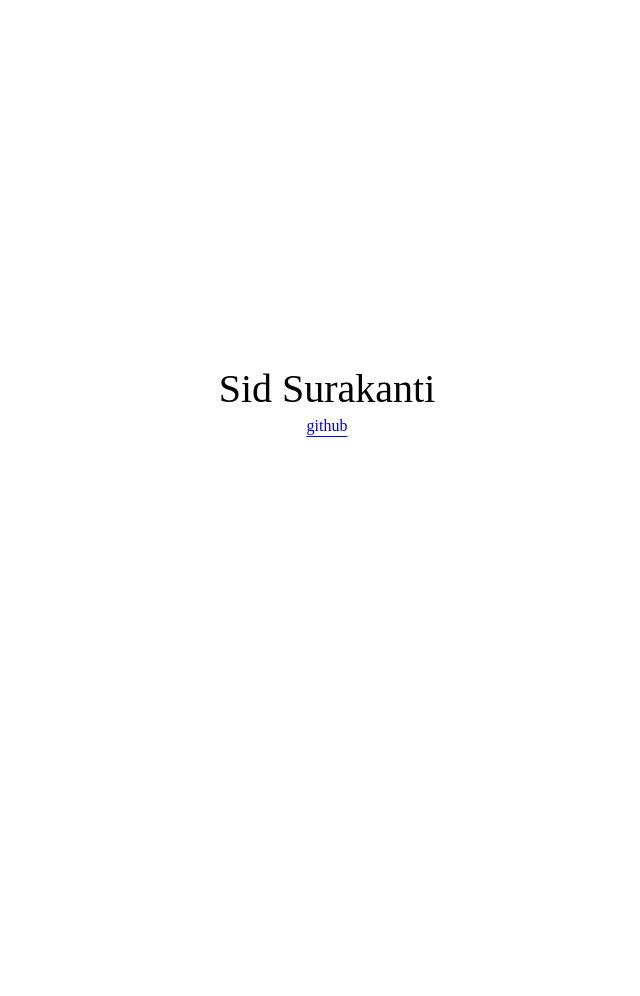
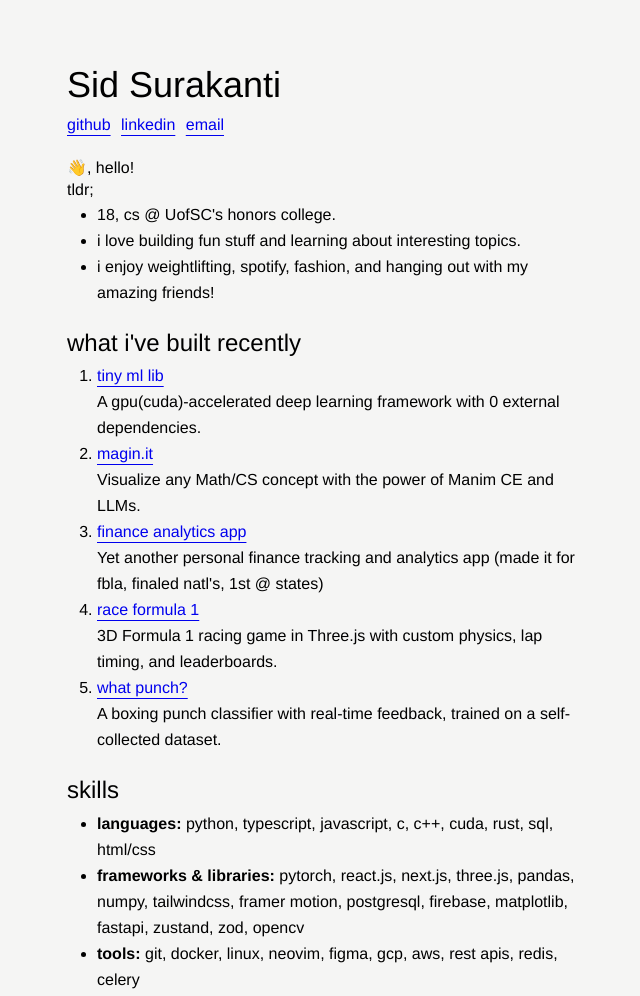
Before and after one commit to sidsurakanti/sidsurakanti.github.io, a plain HTML site: page index.html in a window 1280 px wide. Shown: the whole page, without its empty margins (313-953 px from the left). Before the commit the page ends 800 px from the top, so only its background shows below. Drawn offline with Linux system fonts and the light colour scheme.

Commit message:
feat: added stuff for assignment 2

```diff
--- a/index.html
+++ b/index.html
@@ -3,44 +3,109 @@
   <head>
     <meta charset="UTF-8" />
     <meta name="viewport" content="width=device-width, initial-scale=1.0" />
-    <title>CS190: Sid Surakanti</title>
-    <style>
-      * {
-        margin: 0;
-        padding: 0;
-        box-sizing: border-box;
-      }
-
-      body {
-        min-height: 100vh;
-        width: 100%;
-        font-family: "Times New Roman", Times, serif;
-      }
-
-      main {
-        height: 100vh;
-        width: 100%;
-        display: flex;
-        flex-direction: column;
-        justify-content: center;
-        align-items: center;
-      }
-
-      h1 {
-        font-weight: 400;
-        font-size: 40px;
-        margin-bottom: 5px;
-      }
-
-      a {
-        text-underline-offset: 5px;
-      }
-    </style>
+    <link rel="stylesheet" href="./styles.css" />
+    <title>Sid Surakanti</title>
   </head>
   <body>
     <main>
-      <h1>Sid Surakanti</h1>
-      <a href="https://github.com/sidsurakanti" target="_blank"> github </a>
+      <section>
+        <h1>Sid Surakanti</h1>
+        <div class="space-x-2">
+          <a href="https://github.com/sidsurakanti" target="_blank"> github </a>
+
+          <a href="https://www.linkedin.com/in/sidsurakanti/" target="_blank">
+            linkedin
+          </a>
+
+          <a href="mailto:sidsurakanti2@gmail.com" target="_blank"> email </a>
+        </div>
+      </section>
+
+      <section>
+        <span>
+          <p>👋, hello!</p>
+          <p>tldr;</p>
+          <ul>
+            <li>18, cs @ UofSC's honors college.</li>
+            <li>
+              i love building fun stuff and learning about interesting topics.
+            </li>
+            <li>
+              i enjoy weightlifting, spotify, fashion, and hanging out with my
+              amazing friends!
+            </li>
+          </ul>
+        </span>
+      </section>
+
+      <section>
+        <h3>what i've built recently</h3>
+        <ol>
+          <li>
+            <strong>
+              <a href="https://github.com/sidsurakanti/tiny-ml-lib"
+                >tiny ml lib</a
+              >
+            </strong>
+            <p>
+              A gpu(cuda)-accelerated deep learning framework with 0 external
+              dependencies.
+            </p>
+          </li>
+
+          <li>
+            <strong>
+              <a target="_blank" href="https://github.com/sidsurakanti/magin">magin.it</a>
+            </strong>
+            <p>
+              Visualize any Math/CS concept with the power of Manim CE and LLMs.
+            </p>
+          </li>
+          <li>
+            <strong>
+              <a target="_blank" href="https://github.com/sidsurakanti/finance-analytics-app"
+                >finance analytics app
+              </a>
+            </strong>
+            <p>
+              Yet another personal finance tracking and analytics app (made it
+              for fbla, finaled natl's, 1st @ states)
+            </p>
+          </li>
+
+          <li>
+            <strong>
+              <a href="https://github.com/sidsurakanti/race-f1" target="_blank"
+                >race formula 1</a
+              ></strong
+            >
+            <p>
+              3D Formula 1 racing game in Three.js with custom physics, lap
+              timing, and leaderboards.
+            </p>
+          </li>
+          <li>
+            <strong>
+              <a href="https://github.com/sidsurakanti/what-punch" target="_blank">
+                what punch?</a
+              ></strong
+            >
+            <p>
+              A boxing punch classifier with real-time feedback, trained on a
+              self-collected dataset.
+            </p>
+          </li>
+        </ol>
+      </section>
+
+      <section>
+        <h3>skills</h3>
+        <ul>
+          <li> <strong>languages:</strong> python, typescript, javascript, c, c++, cuda, rust, sql, html/css </li>
+          <li> <strong>frameworks & libraries:</strong> pytorch, react.js, next.js, three.js, pandas, numpy, tailwindcss, framer motion, postgresql, firebase, matplotlib, fastapi, zustand, zod, opencv </li>
+          <li> <strong>tools:</strong> git, docker, linux, neovim, figma, gcp, aws, rest apis, redis, celery </li>
+        </<ul>
+      </section>
     </main>
   </body>
 </html>
--- /dev/null
+++ b/styles.css
@@ -0,0 +1,54 @@
+* {
+  margin: 0;
+  padding: 0;
+  box-sizing: border-box;
+}
+
+body {
+  min-height: 100vh;
+  width: 100%;
+  font-family: "Helvetica Neue", Helvetica, Arial, sans-serif;
+  line-height: 1.4;
+  background-color: #f5f5f4;
+  font-weight: 400;
+  color: #000;
+}
+
+main {
+  max-width: 600px;
+  margin: 20px auto;
+  padding: 40px;
+}
+
+section {
+  margin-bottom: 20px;
+}
+
+h1 {
+  font-weight: 500;
+  font-size: 36px;
+  margin-bottom: 4px;
+}
+
+h3 {
+  font-weight: 400;
+  font-size: 24px;
+  margin-bottom: 4px;
+}
+
+a {
+  display: inline-block;
+  text-underline-offset: 5px;
+  font-weight: 400;
+  font-size: 16px;
+}
+
+ul,
+ol {
+  line-height: 26px;
+  margin-left: 30px;
+}
+
+.space-x-2 > * + * {
+  margin-left: 6px;
+}
```
